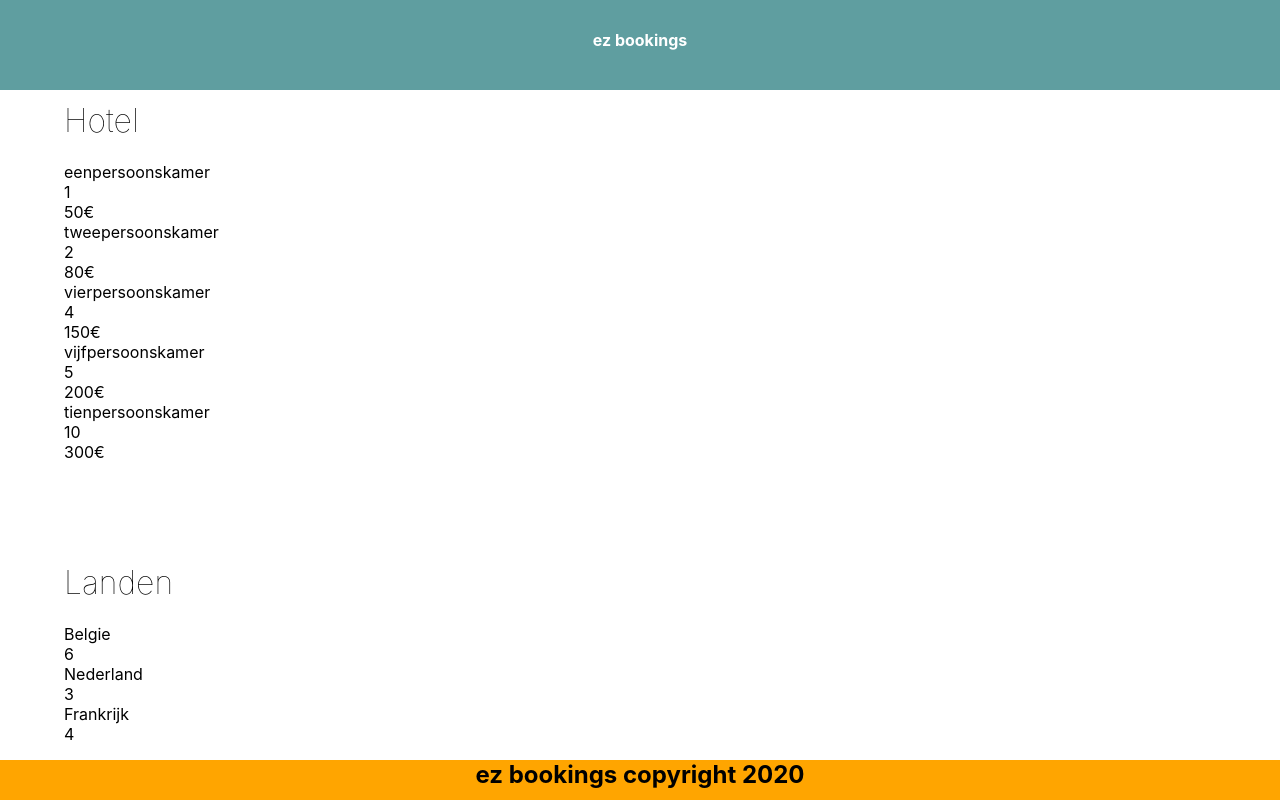
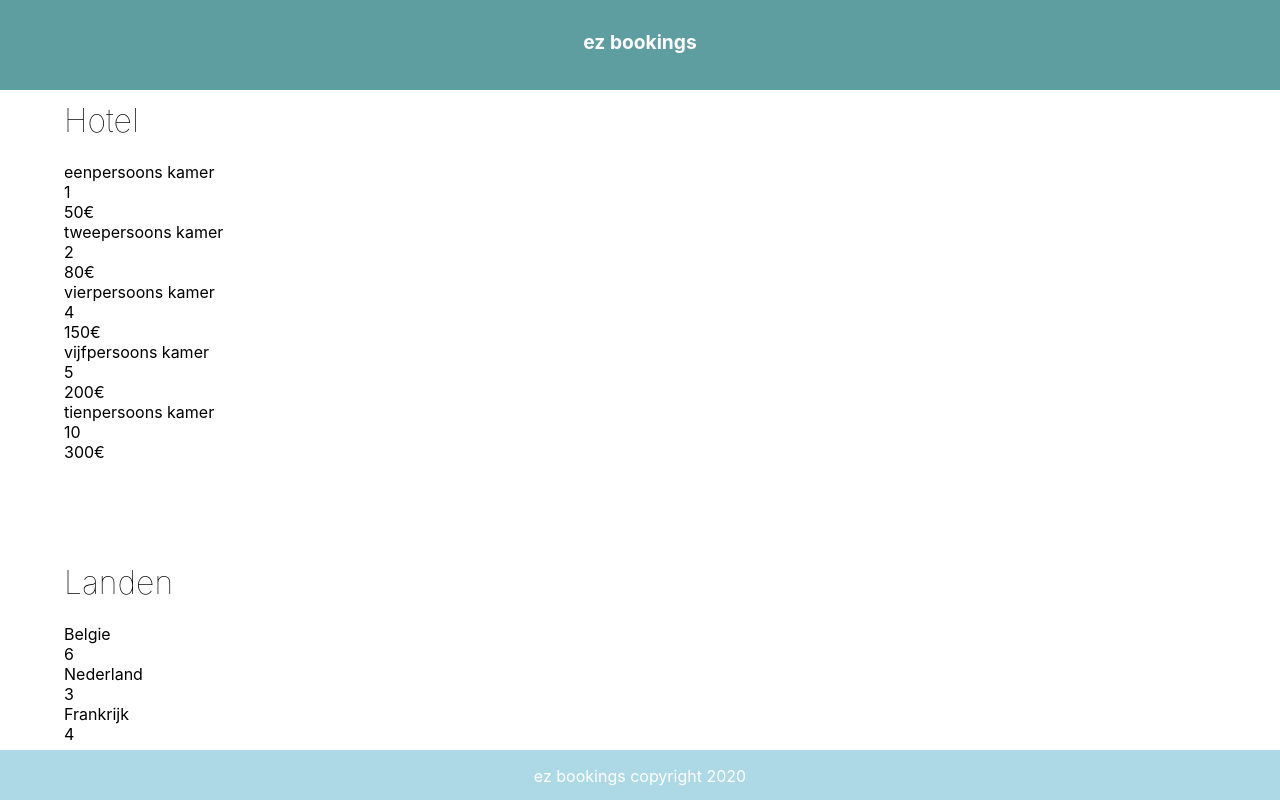
Before and after one commit to seppes/eindOpdracht, a React (Create React App) app: page / in a window 1280 px wide. Built offline with nearby package versions, Linux system fonts and the light colour scheme.

Commit message:
componenten gemaakt in styles... daarom heb ik er geen 5
+ opkuis code

```diff
--- a/src/App.css
+++ b/src/App.css
@@ -5,34 +5,3 @@ h1{
 body{
   margin-left: 5%;
 }
-
-a{
-  height: 60px;
-  padding-top: 30px;
-  background-color: cadetblue;
-  color: white;
-  font-weight: bold;
-  text-decoration: none;
-  text-align: center;
-  padding-left: 30px;
-  position: fixed;
-  top: 0;
-  right: 0;
-  width: 100%;
-}
-h1{
-  padding-top: 80px;
-}
-
-
-h2 {
-  text-align: center;
-  background-color: orange;
-  position: absolute;
-  left: 0;
-  bottom: 0;
-  height: 40px;
-  width: 100%;
-  margin-block-start: 0em;
-  margin-block-end: 0em;
-}
--- a/src/App.js
+++ b/src/App.js
@@ -19,45 +19,66 @@ function Landen(props) {
     </div>;
 }
 
-function Navigatie() {
-    return <div>
-        <h2>ez bookings copyright 2020</h2>
-    </div>;
-}
-
-function Footer() {
-    return <div>
-        <a href="/">ez bookings</a>
-    </div>;
-}
-
 const StyleH1 = styled.h1`
     border-bottom: black;
     font-weight: lighter;
+    padding-top: 80px;
 `;
 
-const StyleKamers = styled.div`
-    display: inline-block;
-    padding-bottomt: 40px;
+const StyleNav = styled.div`
+  height: 60px;
+  padding-top: 30px;
+  background-color: cadetblue;
+  color: white;
+  font-weight: bold;
+  text-decoration: none;
+  text-align: center;
+  padding-left: 30px;
+  position: fixed;
+  top: 0;
+  right: 0;
+  width: 100%;
 `;
 
+const StyleFooter = styled.div`
+  text-align: center;
+  background-color: lightblue;
+  color: white;
+  position: absolute;
+  left: 0;
+  bottom: 0;
+  height: 50px;
+  width: 100%;
+  margin-block-start: 0em;
+  margin-block-end: 0em;
+`;
+
+const StyleNavLink = styled.a`
+  color: white;
+  font-size: larger;
+  font-weight: bold;
+  text-decoration: none;
+  text-align: center;
+`;
 
 const KAMER_DETAILS = [
-    {soort: "eenpersoonskamer", aantalPersonen: 1, prijs: 50},
-    {soort: "tweepersoonskamer", aantalPersonen: 2, prijs: 80},
-    {soort: "vierpersoonskamer", aantalPersonen: 4, prijs: 150},
-    {soort: "vijfpersoonskamer", aantalPersonen: 5, prijs: 200},
-    {soort: "tienpersoonskamer", aantalPersonen: 10, prijs: 300}
+    {soort: "eenpersoons kamer", aantalPersonen: 1, prijs: 50},
+    {soort: "tweepersoons kamer", aantalPersonen: 2, prijs: 80},
+    {soort: "vierpersoons kamer", aantalPersonen: 4, prijs: 150},
+    {soort: "vijfpersoons kamer", aantalPersonen: 5, prijs: 200},
+    {soort: "tienpersoons kamer", aantalPersonen: 10, prijs: 300}
 ];
+
 const LANDEN = [
     {land: "Belgie", aantalHotels: 6},
     {land: "Nederland", aantalHotels: 3},
     {land: "Frankrijk", aantalHotels: 4},
 ];
+
 function App() {
     return (
         <div id="root">
-            <Navigatie/>
+            <StyleNav><StyleNavLink href="/">ez bookings</StyleNavLink></StyleNav>
             <div>
                 <StyleH1>Hotel</StyleH1>
                 {KAMER_DETAILS.map((k) =>
@@ -68,7 +89,7 @@ function App() {
                 {LANDEN.map((l) =>
                     <Landen key={l.land} landen={l}/>)}
             </div>
-            <Footer/>
+            <StyleFooter><p>ez bookings copyright 2020</p></StyleFooter>
         </div>
     );
 }
```
